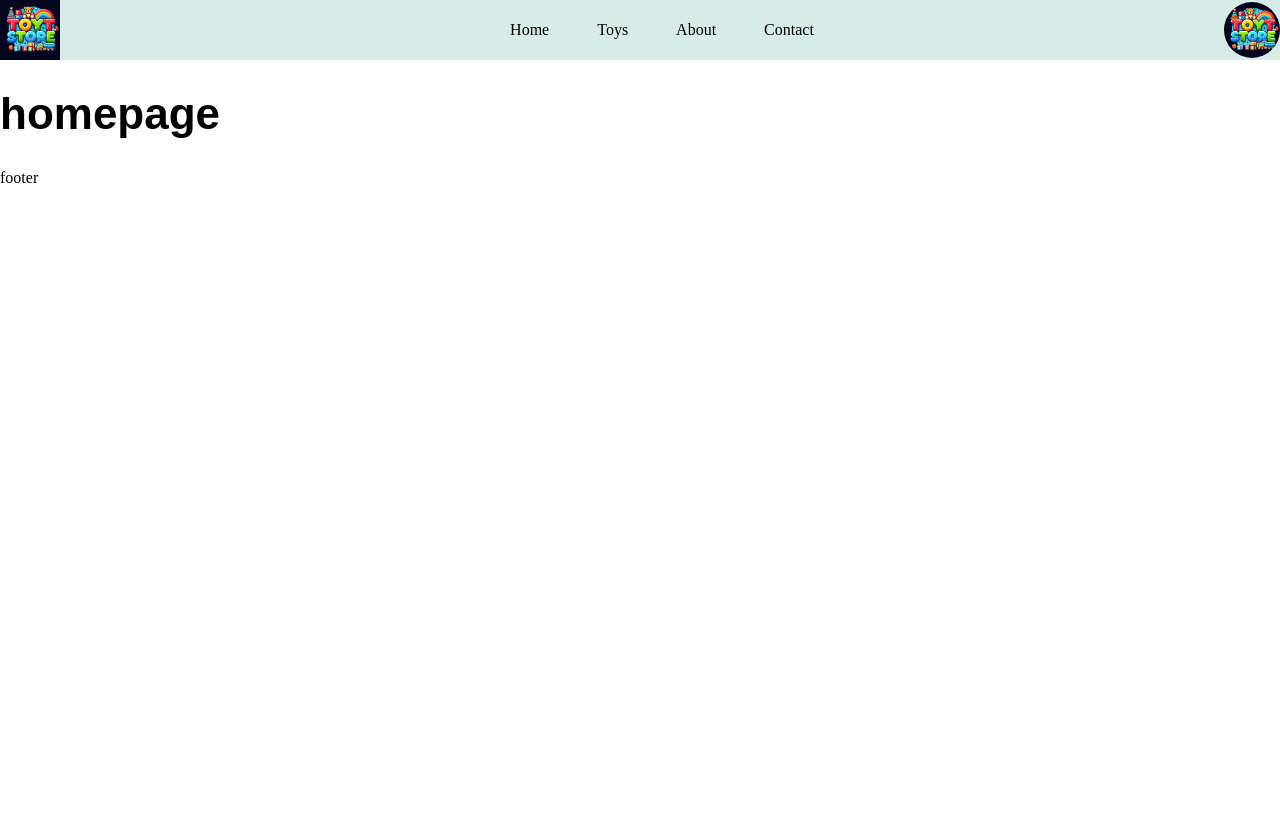
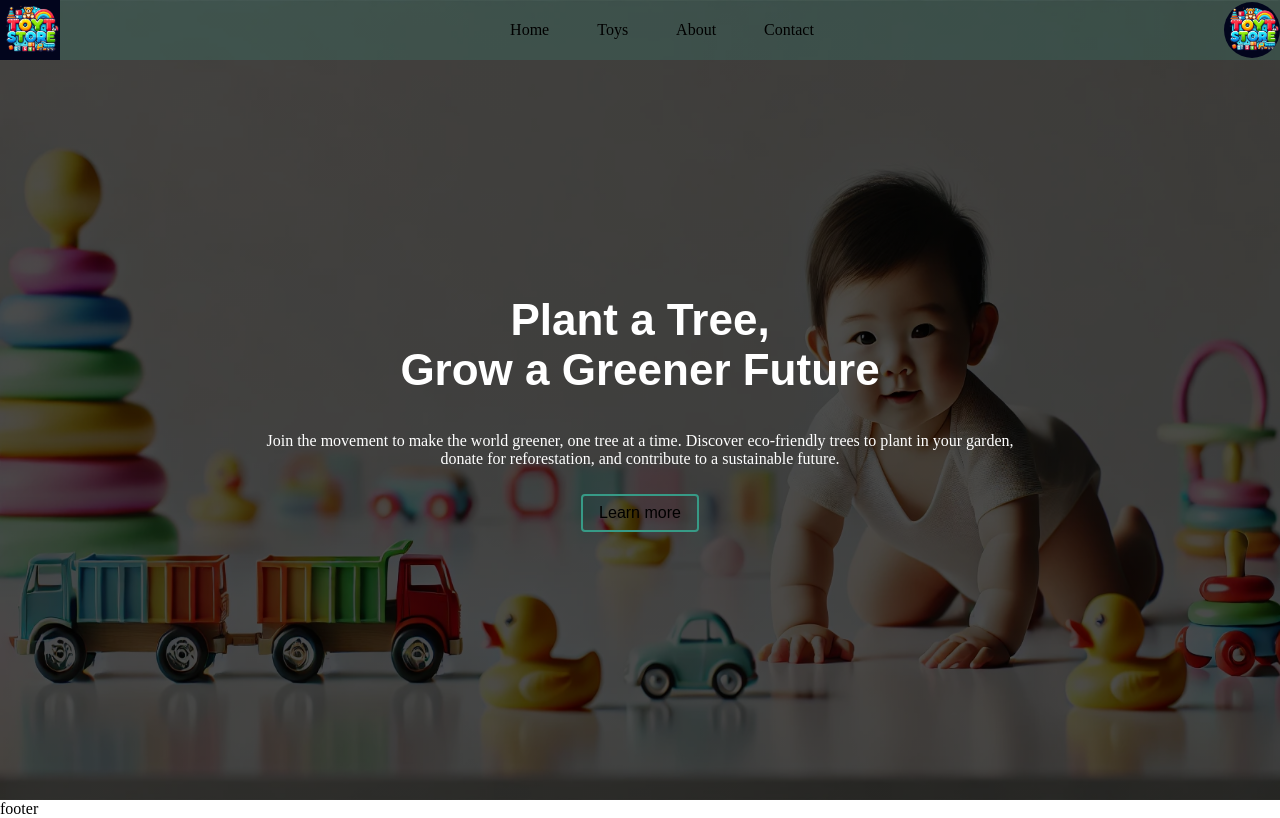
Before and after one commit to dev-nirob1/toy-store-vue, a Vue app: page / in a window 1280 px wide. Built offline with nearby package versions, Linux system fonts and the light colour scheme.

Commit message:
banne section

```diff
--- a/src/App.vue
+++ b/src/App.vue
@@ -6,6 +6,8 @@ import FooterSection from './components/section/FooterSection.vue';
 
 <template>
   <HeaderSection />
-  <RouterView />
+  <div>
+    <RouterView />
+  </div>
   <FooterSection />
 </template>
--- a/src/components/element/BaseImage.vue
+++ b/src/components/element/BaseImage.vue
@@ -5,6 +5,7 @@ const props = defineProps({
     required: true
   }
 })
+console.log(props);
 </script>
 <template>
     <img class="height-full width-full" :src="image" alt="banner image">
--- /dev/null
+++ b/src/components/section/BannerSection.vue
@@ -0,0 +1,61 @@
+<script setup lang="ts">
+import BaseButton from '../element/BaseButton.vue';
+import BaseImage from '../element/BaseImage.vue';
+import HeroTitle from '../element/HeroTitle.vue';
+import Paragraph from '../element/Paragraph.vue';
+</script>
+
+<template>
+  <section class="container hero">
+        <div class="height-full width-full relative">
+            <BaseImage image="/banner.webp"></BaseImage>
+            <div class="hero-content">
+                <div>
+                    <HeroTitle>
+                        Plant a Tree, <br> Grow a Greener Future
+                    </HeroTitle>
+                    <Paragraph>
+                        Join the movement to make the world greener, one tree at a time. Discover eco-friendly trees to
+                        plant in your garden, donate for reforestation, and contribute to a sustainable future.
+                    </Paragraph>
+                    <div class="flex justify-center align-center gap-1">
+                        <BaseButton>
+                            Learn more
+                        </BaseButton>
+                    </div>
+                </div>
+            </div>
+        </div>
+    </section>
+</template>
+
+<style scoped>
+.hero {
+    height: 100vh;
+    width: 100%;
+}
+
+.hero-content {
+    height: 100%;
+    width: 100%;
+    color: #fff;
+    background-image: linear-gradient(rgba(0, 0, 0, 0.7), rgba(0, 0, 0, 0.7));
+    position: absolute;
+    top: 0;
+    left: 0;
+    display: flex;
+    justify-content: center;
+    align-items: center;
+    text-align: center;
+}
+
+.hero-content>div {
+    max-width: 100%;
+}
+
+@media (min-width: 992px) {
+    .hero-content>div {
+        max-width: 60%;
+    }
+}
+</style>
--- a/src/components/section/HeaderSection.vue
+++ b/src/components/section/HeaderSection.vue
@@ -38,6 +38,13 @@ const user = ref(true)
 
 
 <style scoped>
+header {
+  position: fixed;
+  top: 0;
+  left: 0;
+  width: 100%;
+  z-index: 999;
+}
 header .logo {
   height: 60px;
 }
--- a/src/zems/front/pages/HomePage.vue
+++ b/src/zems/front/pages/HomePage.vue
@@ -1,3 +1,7 @@
+<script setup>
+import BannerSection from '@/components/section/BannerSection.vue';
+</script>
+
 <template>
-    <h1>homepage</h1>
+  <BannerSection />
 </template>
```
